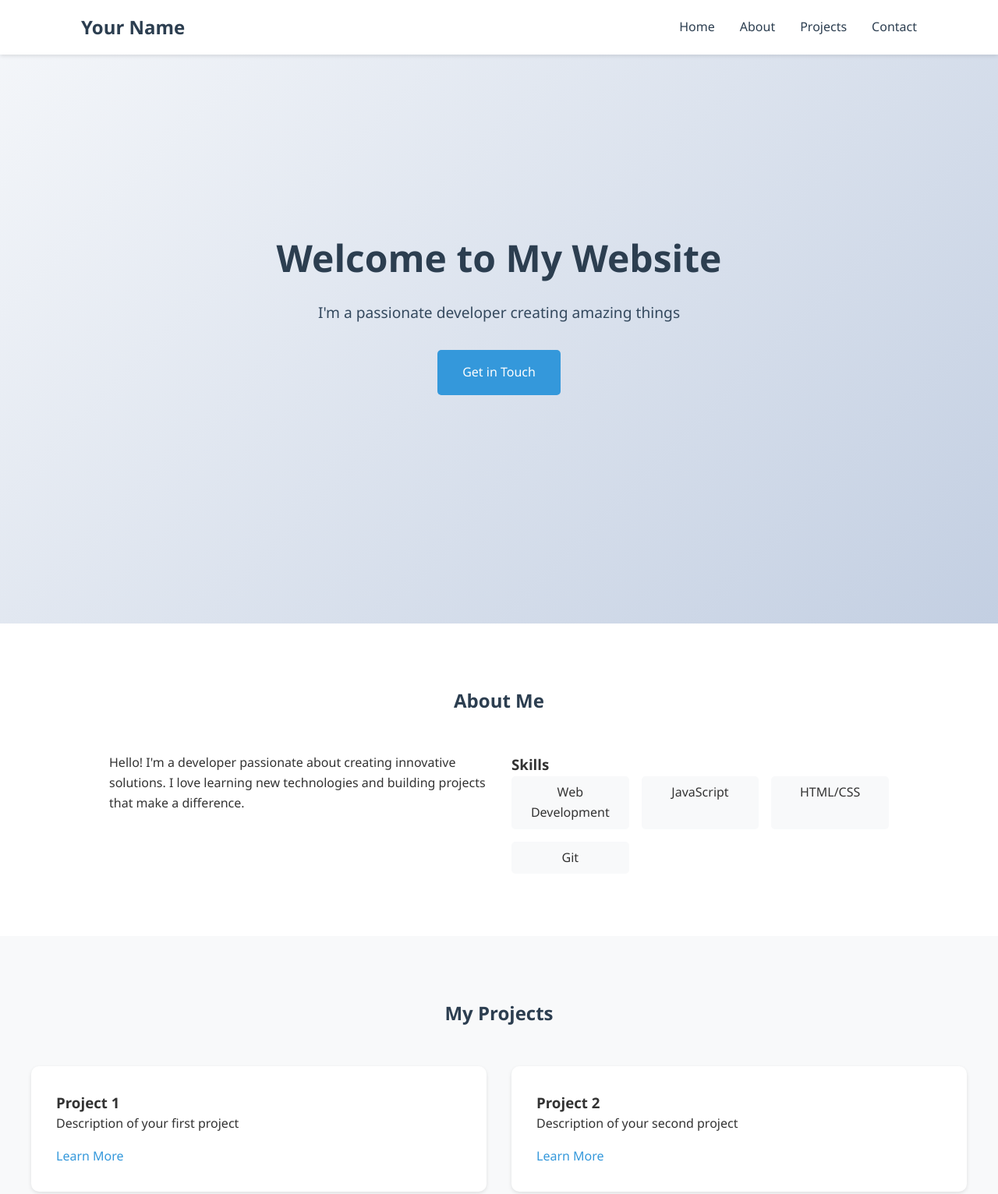
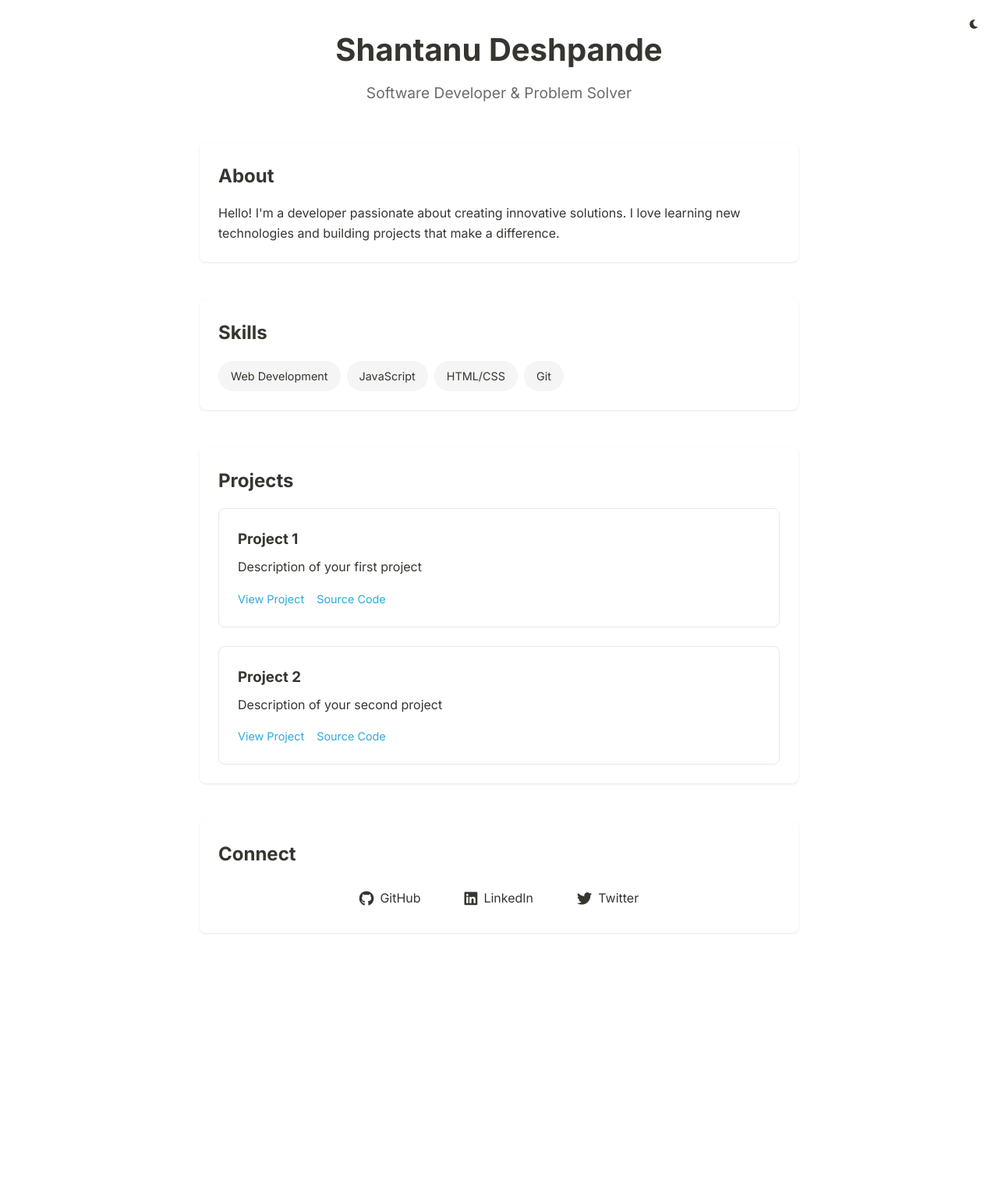
Before and after one commit to shantanudeshp/shantanudeshp.github.io, a plain HTML site: page index.html in a window 1280 px wide. Shown: the top 1532 px of the page at 78% size. After the commit the page ends 1277 px from the top, so only its background shows below. Drawn offline with Linux system fonts and the light colour scheme.

Commit message:
Redesign: Add Notion-like interface with dark mode

```diff
--- a/index.html
+++ b/index.html
@@ -3,88 +3,85 @@
 <head>
     <meta charset="UTF-8">
     <meta name="viewport" content="width=device-width, initial-scale=1.0">
-    <title>My Personal Website</title>
+    <title>Shantanu Deshpande</title>
     <link rel="stylesheet" href="styles.css">
     <link rel="stylesheet" href="https://cdnjs.cloudflare.com/ajax/libs/font-awesome/6.0.0/css/all.min.css">
+    <link rel="preconnect" href="https://fonts.googleapis.com">
+    <link rel="preconnect" href="https://fonts.gstatic.com" crossorigin>
+    <link href="https://fonts.googleapis.com/css2?family=Inter:wght@400;500;600;700&display=swap" rel="stylesheet">
 </head>
-<body>
+<body class="light-mode">
+    <div class="theme-toggle">
+        <button id="theme-toggle-btn">
+            <i class="fas fa-moon"></i>
+            <i class="fas fa-sun"></i>
+        </button>
+    </div>
+
+    <main>
         <header>
-        <nav>
-            <div class="logo">Your Name</div>
-            <ul class="nav-links">
-                <li><a href="#home">Home</a></li>
-                <li><a href="#about">About</a></li>
-                <li><a href="#projects">Projects</a></li>
-                <li><a href="#contact">Contact</a></li>
-            </ul>
-        </nav>
+            <h1>Shantanu Deshpande</h1>
+            <p class="subtitle">Software Developer & Problem Solver</p>
         </header>
 
-    <main>
-        <section id="home" class="hero">
-            <div class="hero-content">
-                <h1>Welcome to My Website</h1>
-                <p>I'm a passionate developer creating amazing things</p>
-                <a href="#contact" class="cta-button">Get in Touch</a>
-            </div>
-        </section>
-
-        <section id="about" class="about">
-            <h2>About Me</h2>
-            <div class="about-content">
-                <div class="about-text">
+        <section class="content">
+            <div class="section-block">
+                <h2>About</h2>
                 <p>Hello! I'm a developer passionate about creating innovative solutions. I love learning new technologies and building projects that make a difference.</p>
             </div>
-                <div class="skills">
-                    <h3>Skills</h3>
-                    <ul>
-                        <li>Web Development</li>
-                        <li>JavaScript</li>
-                        <li>HTML/CSS</li>
-                        <li>Git</li>
-                    </ul>
+
+            <div class="section-block">
+                <h2>Skills</h2>
+                <div class="skills-grid">
+                    <span class="skill-tag">Web Development</span>
+                    <span class="skill-tag">JavaScript</span>
+                    <span class="skill-tag">HTML/CSS</span>
+                    <span class="skill-tag">Git</span>
                 </div>
             </div>
-        </section>
 
-        <section id="projects" class="projects">
-            <h2>My Projects</h2>
-            <div class="project-grid">
-                <div class="project-card">
+            <div class="section-block">
+                <h2>Projects</h2>
+                <div class="project-list">
+                    <article class="project-card">
                         <h3>Project 1</h3>
                         <p>Description of your first project</p>
-                    <a href="#" class="project-link">Learn More</a>
+                        <div class="project-links">
+                            <a href="#" class="project-link">View Project</a>
+                            <a href="#" class="project-link">Source Code</a>
                         </div>
-                <div class="project-card">
+                    </article>
+                    <article class="project-card">
                         <h3>Project 2</h3>
                         <p>Description of your second project</p>
-                    <a href="#" class="project-link">Learn More</a>
+                        <div class="project-links">
+                            <a href="#" class="project-link">View Project</a>
+                            <a href="#" class="project-link">Source Code</a>
+                        </div>
+                    </article>
                 </div>
             </div>
-        </section>
 
-        <section id="contact" class="contact">
-            <h2>Get in Touch</h2>
-            <div class="contact-content">
+            <div class="section-block">
+                <h2>Connect</h2>
                 <div class="social-links">
-                    <a href="#" target="_blank"><i class="fab fa-github"></i></a>
-                    <a href="#" target="_blank"><i class="fab fa-linkedin"></i></a>
-                    <a href="#" target="_blank"><i class="fab fa-twitter"></i></a>
+                    <a href="#" target="_blank" class="social-link">
+                        <i class="fab fa-github"></i>
+                        <span>GitHub</span>
+                    </a>
+                    <a href="#" target="_blank" class="social-link">
+                        <i class="fab fa-linkedin"></i>
+                        <span>LinkedIn</span>
+                    </a>
+                    <a href="#" target="_blank" class="social-link">
+                        <i class="fab fa-twitter"></i>
+                        <span>Twitter</span>
+                    </a>
                 </div>
-                <form id="contact-form">
-                    <input type="text" placeholder="Name" required>
-                    <input type="email" placeholder="Email" required>
-                    <textarea placeholder="Message" required></textarea>
-                    <button type="submit" class="submit-button">Send Message</button>
-                </form>
             </div>
         </section>
     </main>
 
-    <footer>
-        <p>&copy; 2024 Your Name. All rights reserved.</p>
-    </footer>
-
     <script src="script.js"></script>
 </body>
 </html>
--- a/script.js
+++ b/script.js
@@ -1,10 +1,43 @@
-// Smooth scrolling for navigation links
+// Theme toggle functionality
+const themeToggleBtn = document.getElementById('theme-toggle-btn');
+const prefersDarkScheme = window.matchMedia('(prefers-color-scheme: dark)');
+
+// Check for saved theme preference or use system preference
+const currentTheme = localStorage.getItem('theme') ||
+    (prefersDarkScheme.matches ? 'dark' : 'light');
+
+// Apply the theme
+document.body.setAttribute('data-theme', currentTheme);
+
+// Theme toggle click handler
+themeToggleBtn.addEventListener('click', () => {
+    const newTheme = document.body.getAttribute('data-theme') === 'light' ? 'dark' : 'light';
+    document.body.setAttribute('data-theme', newTheme);
+    localStorage.setItem('theme', newTheme);
+});
+
+// Smooth scroll for anchor links
 document.querySelectorAll('a[href^="#"]').forEach(anchor => {
     anchor.addEventListener('click', function (e) {
         e.preventDefault();
-        document.querySelector(this.getAttribute('href')).scrollIntoView({
-            behavior: 'smooth'
-        });
+        const target = document.querySelector(this.getAttribute('href'));
+        if (target) {
+            target.scrollIntoView({
+                behavior: 'smooth',
+                block: 'start'
+            });
+        }
+    });
+});
+
+// Add hover effect to project cards
+document.querySelectorAll('.project-card').forEach(card => {
+    card.addEventListener('mouseenter', () => {
+        card.style.transform = 'translateY(-4px)';
+    });
+
+    card.addEventListener('mouseleave', () => {
+        card.style.transform = 'translateY(0)';
     });
 });
 
--- a/styles.css
+++ b/styles.css
@@ -1,4 +1,26 @@
-/* Reset and base styles */
+:root {
+    /* Light mode variables */
+    --bg-color: #ffffff;
+    --text-color: #37352f;
+    --secondary-text: #6b6b6b;
+    --border-color: #e9e9e9;
+    --hover-color: #f5f5f5;
+    --accent-color: #2eaadc;
+    --card-bg: #ffffff;
+    --shadow: 0 1px 3px rgba(0, 0, 0, 0.1);
+}
+
+[data-theme="dark"] {
+    --bg-color: #1a1a1a;
+    --text-color: #e9e9e9;
+    --secondary-text: #a0a0a0;
+    --border-color: #2d2d2d;
+    --hover-color: #2d2d2d;
+    --accent-color: #4dabf7;
+    --card-bg: #2d2d2d;
+    --shadow: 0 1px 3px rgba(0, 0, 0, 0.3);
+}
+
 * {
     margin: 0;
     padding: 0;
@@ -6,261 +28,182 @@
 }
 
 body {
-    font-family: 'Segoe UI', Tahoma, Geneva, Verdana, sans-serif;
+    font-family: 'Inter', -apple-system, BlinkMacSystemFont, 'Segoe UI', Roboto, sans-serif;
     line-height: 1.6;
-    color: #333;
+    color: var(--text-color);
+    background-color: var(--bg-color);
+    transition: background-color 0.3s ease, color 0.3s ease;
 }
 
-/* Header and Navigation */
-header {
-    background-color: #fff;
-    box-shadow: 0 2px 5px rgba(0,0,0,0.1);
+main {
+    max-width: 800px;
+    margin: 0 auto;
+    padding: 2rem 1rem;
+}
+
+/* Theme Toggle */
+.theme-toggle {
     position: fixed;
-    width: 100%;
-    top: 0;
+    top: 1rem;
+    right: 1rem;
     z-index: 1000;
 }
 
-nav {
-    display: flex;
-    justify-content: space-between;
-    align-items: center;
-    padding: 1rem 5%;
-    max-width: 1200px;
-    margin: 0 auto;
-}
-
-.logo {
-    font-size: 1.5rem;
-    font-weight: bold;
-    color: #2c3e50;
-}
-
-.nav-links {
-    display: flex;
-    list-style: none;
-}
-
-.nav-links li {
-    margin-left: 2rem;
-}
-
-.nav-links a {
-    text-decoration: none;
-    color: #2c3e50;
-    font-weight: 500;
-    transition: color 0.3s ease;
-}
-
-.nav-links a:hover {
-    color: #3498db;
-}
-
-/* Hero Section */
-.hero {
-    height: 100vh;
-    display: flex;
-    align-items: center;
-    justify-content: center;
-    text-align: center;
-    background: linear-gradient(135deg, #f5f7fa 0%, #c3cfe2 100%);
-    padding: 0 1rem;
-}
-
-.hero-content {
-    max-width: 800px;
-}
-
-.hero h1 {
-    font-size: 3rem;
-    margin-bottom: 1rem;
-    color: #2c3e50;
-}
-
-.hero p {
-    font-size: 1.2rem;
-    margin-bottom: 2rem;
-    color: #34495e;
-}
-
-.cta-button {
-    display: inline-block;
-    padding: 1rem 2rem;
-    background-color: #3498db;
-    color: white;
-    text-decoration: none;
-    border-radius: 5px;
+#theme-toggle-btn {
+    background: none;
+    border: none;
+    cursor: pointer;
+    padding: 0.5rem;
+    border-radius: 50%;
+    color: var(--text-color);
     transition: background-color 0.3s ease;
 }
 
-.cta-button:hover {
-    background-color: #2980b9;
+#theme-toggle-btn:hover {
+    background-color: var(--hover-color);
 }
 
-/* About Section */
-.about {
-    padding: 5rem 1rem;
-    background-color: #fff;
+#theme-toggle-btn .fa-sun {
+    display: none;
 }
 
-.about h2 {
-    text-align: center;
-    margin-bottom: 3rem;
-    color: #2c3e50;
+[data-theme="dark"] #theme-toggle-btn .fa-sun {
+    display: inline;
 }
 
-.about-content {
-    max-width: 1000px;
-    margin: 0 auto;
-    display: grid;
-    grid-template-columns: 1fr 1fr;
-    gap: 2rem;
+[data-theme="dark"] #theme-toggle-btn .fa-moon {
+    display: none;
 }
 
-.skills ul {
-    list-style: none;
+/* Header */
+header {
+    margin-bottom: 3rem;
+    text-align: center;
+}
+
+h1 {
+    font-size: 2.5rem;
+    font-weight: 700;
+    margin-bottom: 0.5rem;
+    color: var(--text-color);
+}
+
+.subtitle {
+    font-size: 1.2rem;
+    color: var(--secondary-text);
+}
+
+/* Section Blocks */
+.section-block {
+    margin-bottom: 3rem;
+    padding: 1.5rem;
+    background-color: var(--card-bg);
+    border-radius: 8px;
+    box-shadow: var(--shadow);
+    transition: transform 0.2s ease;
+}
+
+.section-block:hover {
+    transform: translateY(-2px);
+}
+
+h2 {
+    font-size: 1.5rem;
+    margin-bottom: 1rem;
+    color: var(--text-color);
+}
+
+/* Skills */
+.skills-grid {
+    display: flex;
+    flex-wrap: wrap;
+    gap: 0.5rem;
+}
+
+.skill-tag {
+    padding: 0.5rem 1rem;
+    background-color: var(--hover-color);
+    border-radius: 20px;
+    font-size: 0.9rem;
+    color: var(--text-color);
+}
+
+/* Projects */
+.project-list {
     display: grid;
-    grid-template-columns: repeat(auto-fit, minmax(150px, 1fr));
+    gap: 1.5rem;
+}
+
+.project-card {
+    padding: 1.5rem;
+    background-color: var(--card-bg);
+    border-radius: 8px;
+    border: 1px solid var(--border-color);
+}
+
+.project-card h3 {
+    margin-bottom: 0.5rem;
+    color: var(--text-color);
+}
+
+.project-links {
+    margin-top: 1rem;
+    display: flex;
     gap: 1rem;
 }
 
-.skills li {
-    background-color: #f8f9fa;
-    padding: 0.5rem 1rem;
-    border-radius: 5px;
-    text-align: center;
+.project-link {
+    color: var(--accent-color);
+    text-decoration: none;
+    font-size: 0.9rem;
 }
 
-/* Projects Section */
-.projects {
-    padding: 5rem 1rem;
-    background-color: #f8f9fa;
+.project-link:hover {
+    text-decoration: underline;
 }
 
-.projects h2 {
-    text-align: center;
-    margin-bottom: 3rem;
-    color: #2c3e50;
+/* Social Links */
+.social-links {
+    display: flex;
+    gap: 1.5rem;
+    justify-content: center;
 }
 
-.project-grid {
-    display: grid;
-    grid-template-columns: repeat(auto-fit, minmax(300px, 1fr));
-    gap: 2rem;
-    max-width: 1200px;
-    margin: 0 auto;
-}
-
-.project-card {
-    background-color: white;
-    padding: 2rem;
-    border-radius: 10px;
-    box-shadow: 0 2px 5px rgba(0,0,0,0.1);
-    transition: transform 0.3s ease;
-}
-
-.project-card:hover {
-    transform: translateY(-5px);
-}
-
-.project-link {
-    display: inline-block;
-    margin-top: 1rem;
-    color: #3498db;
+.social-link {
+    display: flex;
+    align-items: center;
+    gap: 0.5rem;
+    color: var(--text-color);
     text-decoration: none;
-}
-
-/* Contact Section */
-.contact {
-    padding: 5rem 1rem;
-    background-color: #fff;
-}
-
-.contact h2 {
-    text-align: center;
-    margin-bottom: 3rem;
-    color: #2c3e50;
-}
-
-.contact-content {
-    max-width: 800px;
-    margin: 0 auto;
-}
-
-.social-links {
-    display: flex;
-    justify-content: center;
-    gap: 2rem;
-    margin-bottom: 2rem;
-}
-
-.social-links a {
-    color: #2c3e50;
-    font-size: 1.5rem;
-    transition: color 0.3s ease;
-}
-
-.social-links a:hover {
-    color: #3498db;
-}
-
-#contact-form {
-    display: flex;
-    flex-direction: column;
-    gap: 1rem;
-}
-
-#contact-form input,
-#contact-form textarea {
-    padding: 1rem;
-    border: 1px solid #ddd;
-    border-radius: 5px;
-    font-size: 1rem;
-}
-
-#contact-form textarea {
-    min-height: 150px;
-    resize: vertical;
-}
-
-.submit-button {
-    padding: 1rem;
-    background-color: #3498db;
-    color: white;
-    border: none;
-    border-radius: 5px;
-    cursor: pointer;
-    font-size: 1rem;
+    padding: 0.5rem 1rem;
+    border-radius: 20px;
     transition: background-color 0.3s ease;
 }
 
-.submit-button:hover {
-    background-color: #2980b9;
+.social-link:hover {
+    background-color: var(--hover-color);
 }
 
-/* Footer */
-footer {
-    text-align: center;
-    padding: 2rem;
-    background-color: #2c3e50;
-    color: white;
+.social-link i {
+    font-size: 1.2rem;
 }
 
 /* Responsive Design */
 @media (max-width: 768px) {
-    .nav-links {
-        display: none;
+    main {
+        padding: 1rem;
     }
 
-    .about-content {
-        grid-template-columns: 1fr;
-    }
-
-    .hero h1 {
+    h1 {
         font-size: 2rem;
     }
 
-    .project-grid {
-        grid-template-columns: 1fr;
+    .section-block {
+        padding: 1rem;
+    }
+
+    .social-links {
+        flex-direction: column;
+        align-items: center;
     }
 }
```
Lines whose indentation alone changed are shown as unchanged.
